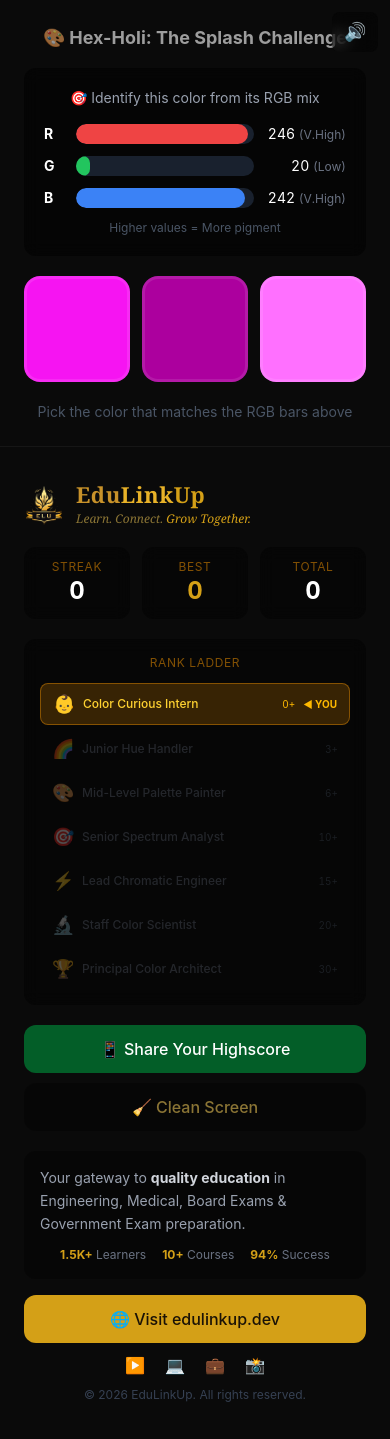
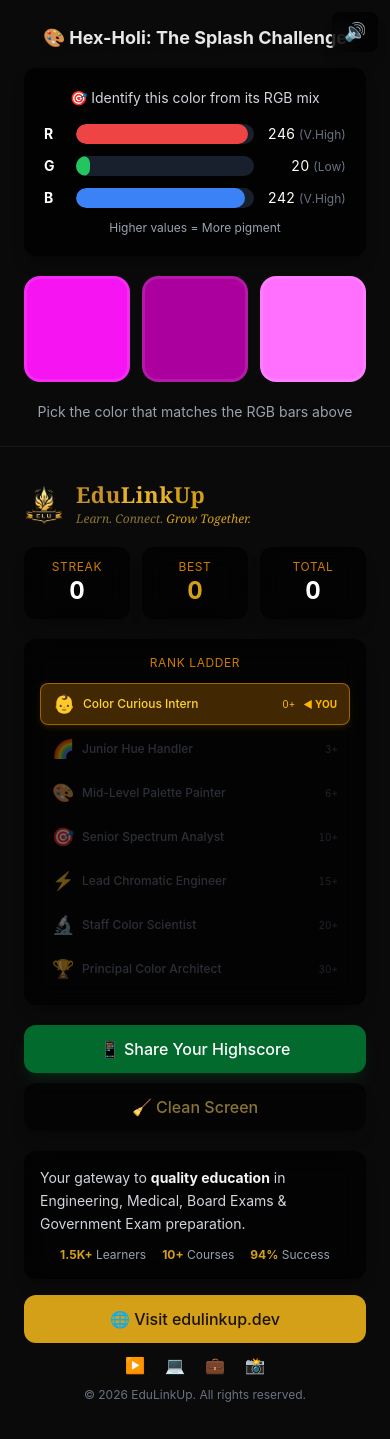
Before and after one commit to pkbros/hex-holi, a React (Vite) app: page / in a window 390 px wide. Built offline with nearby package versions, Linux system fonts and the light colour scheme.

Commit message:
style: increase card opacity, text contrast & add shadow lift effect

```diff
--- a/src/App.tsx
+++ b/src/App.tsx
@@ -77,14 +77,14 @@ function App() {
           {/* Sound toggle */}
           <button
             onClick={() => setSoundEnabled(s => !s)}
-            className="absolute top-3 right-3 bg-black/40 backdrop-blur-sm rounded-lg px-3 py-1.5 text-white text-lg hover:bg-black/60 transition-colors cursor-pointer z-20"
+            className="absolute top-3 right-3 bg-black/70 backdrop-blur-md rounded-lg px-3 py-1.5 text-white text-lg hover:bg-black/80 transition-colors cursor-pointer z-20 shadow-lg"
             title={soundEnabled ? 'Mute' : 'Unmute'}
           >
             {soundEnabled ? '🔊' : '🔇'}
           </button>
 
           <div className="w-full max-w-sm lg:max-w-md mx-auto flex flex-col items-center">
-            <h1 className="text-white text-lg lg:text-2xl font-bold opacity-60 mb-4">
+            <h1 className="text-white text-lg lg:text-2xl font-bold opacity-90 mb-4 drop-shadow-lg">
               🎨 Hex-Holi: The Splash Challenge
             </h1>
 
@@ -96,9 +96,9 @@ function App() {
                 animate={{ opacity: 1, y: 0 }}
                 exit={{ opacity: 0, y: -10 }}
                 transition={{ duration: 0.25 }}
-                className="w-full bg-black/50 backdrop-blur-sm rounded-xl p-5 lg:p-6 mb-5"
+                className="w-full bg-black/75 backdrop-blur-md rounded-xl p-5 lg:p-6 mb-5 shadow-lg shadow-black/30"
               >
-                <p className="text-gray-400 text-sm lg:text-base mb-4 text-center">
+                <p className="text-gray-300 text-sm lg:text-base mb-4 text-center">
                   🎯 Identify this color from its RGB mix
                 </p>
                 <div className="space-y-3 lg:space-y-4">
@@ -120,7 +120,7 @@ function App() {
                     </div>
                   ))}
                 </div>
-                <p className="text-gray-600 text-xs lg:text-sm mt-3 text-center">Higher values = More pigment</p>
+                <p className="text-gray-400 text-xs lg:text-sm mt-3 text-center">Higher values = More pigment</p>
               </motion.div>
             </AnimatePresence>
 
@@ -156,7 +156,7 @@ function App() {
               })}
             </div>
 
-            <p className="text-gray-600 text-sm lg:text-base">Pick the color that matches the RGB bars above</p>
+            <p className="text-gray-400 text-sm lg:text-base drop-shadow">Pick the color that matches the RGB bars above</p>
           </div>
         </div>
 
@@ -188,23 +188,23 @@ function App() {
 
             {/* Score cards */}
             <div className="grid grid-cols-3 gap-3 mb-5">
-              <div className="bg-black/40 backdrop-blur-sm rounded-xl p-3 lg:p-4 text-center">
-                <div className="text-amber-500/50 text-xs lg:text-sm uppercase tracking-wider">Streak</div>
+              <div className="bg-black/70 backdrop-blur-md rounded-xl p-3 lg:p-4 text-center shadow-lg shadow-black/20">
+                <div className="text-amber-500/80 text-xs lg:text-sm uppercase tracking-wider">Streak</div>
                 <div className="text-2xl lg:text-4xl font-bold text-white tabular-nums">{game.currentStreak}</div>
               </div>
-              <div className="bg-black/40 backdrop-blur-sm rounded-xl p-3 lg:p-4 text-center">
-                <div className="text-amber-500/50 text-xs lg:text-sm uppercase tracking-wider">Best</div>
+              <div className="bg-black/70 backdrop-blur-md rounded-xl p-3 lg:p-4 text-center shadow-lg shadow-black/20">
+                <div className="text-amber-500/80 text-xs lg:text-sm uppercase tracking-wider">Best</div>
                 <div className="text-2xl lg:text-4xl font-bold tabular-nums" style={{ color: '#D4A017' }}>{game.bestStreak}</div>
               </div>
-              <div className="bg-black/40 backdrop-blur-sm rounded-xl p-3 lg:p-4 text-center">
-                <div className="text-amber-500/50 text-xs lg:text-sm uppercase tracking-wider">Total</div>
+              <div className="bg-black/70 backdrop-blur-md rounded-xl p-3 lg:p-4 text-center shadow-lg shadow-black/20">
+                <div className="text-amber-500/80 text-xs lg:text-sm uppercase tracking-wider">Total</div>
                 <div className="text-2xl lg:text-4xl font-bold text-white tabular-nums">{game.totalCorrect}</div>
               </div>
             </div>
 
             {/* Rank Ladder */}
-            <div className="bg-black/40 backdrop-blur-sm rounded-xl p-4 mb-5">
-              <div className="text-amber-500/50 text-xs lg:text-sm uppercase tracking-wider mb-3 text-center">Rank Ladder</div>
+            <div className="bg-black/70 backdrop-blur-md rounded-xl p-4 mb-5 shadow-lg shadow-black/20">
+              <div className="text-amber-500/80 text-xs lg:text-sm uppercase tracking-wider mb-3 text-center">Rank Ladder</div>
               <div className="space-y-1">
                 {[...RANKS].reverse().map((r) => {
                   const isCurrent = r.title === rank.title
@@ -214,10 +214,10 @@ function App() {
                       key={r.min}
                       className={`flex items-center gap-2 px-3 py-1.5 lg:py-2 rounded-lg transition-all ${
                         isCurrent
-                          ? 'bg-amber-500/20 border border-amber-500/40'
+                          ? 'bg-amber-500/25 border border-amber-500/50 shadow-md shadow-amber-500/10'
                           : isAchieved
-                            ? 'opacity-60'
-                            : 'opacity-30'
+                            ? 'opacity-70'
+                            : 'opacity-40'
                       }`}
                     >
                       <span className="text-lg lg:text-xl shrink-0">{r.emoji}</span>
@@ -240,13 +240,13 @@ function App() {
             <div className="space-y-2.5 mb-5">
               <button
                 onClick={handleBrag}
-                className="w-full bg-green-700/70 hover:bg-green-600 text-white px-4 py-3 rounded-xl text-base lg:text-lg font-medium transition-colors cursor-pointer"
+                className="w-full bg-green-700/80 hover:bg-green-600 text-white px-4 py-3 rounded-xl text-base lg:text-lg font-medium transition-colors cursor-pointer shadow-lg shadow-green-900/30"
               >
                 📱 Share Your Highscore
               </button>
               <button
                 onClick={handleClean}
-                className="w-full bg-black/30 hover:bg-black/50 px-4 py-3 rounded-xl text-base lg:text-lg font-medium transition-colors cursor-pointer"
+                className="w-full bg-black/60 hover:bg-black/70 px-4 py-3 rounded-xl text-base lg:text-lg font-medium transition-colors cursor-pointer shadow-lg shadow-black/20"
                 style={{ color: '#8B7535' }}
               >
                 🧹 Clean Screen
@@ -254,14 +254,14 @@ function App() {
             </div>
 
             {/* About */}
-            <div className="bg-black/30 backdrop-blur-sm rounded-xl p-4 mb-4">
-              <p className="text-gray-400 text-sm lg:text-base leading-relaxed mb-3">
-                Your gateway to <strong className="text-gray-300">quality education</strong> in Engineering, Medical, Board Exams & Government Exam preparation.
+            <div className="bg-black/70 backdrop-blur-md rounded-xl p-4 mb-4 shadow-lg shadow-black/20">
+              <p className="text-gray-300 text-sm lg:text-base leading-relaxed mb-3">
+                Your gateway to <strong className="text-gray-100">quality education</strong> in Engineering, Medical, Board Exams & Government Exam preparation.
               </p>
               <div className="flex gap-4 justify-center text-xs lg:text-sm">
-                <span><strong style={{ color: '#D4A017' }}>1.5K+</strong> <span className="text-gray-500">Learners</span></span>
-                <span><strong style={{ color: '#D4A017' }}>10+</strong> <span className="text-gray-500">Courses</span></span>
-                <span><strong style={{ color: '#D4A017' }}>94%</strong> <span className="text-gray-500">Success</span></span>
+                <span><strong style={{ color: '#D4A017' }}>1.5K+</strong> <span className="text-gray-400">Learners</span></span>
+                <span><strong style={{ color: '#D4A017' }}>10+</strong> <span className="text-gray-400">Courses</span></span>
+                <span><strong style={{ color: '#D4A017' }}>94%</strong> <span className="text-gray-400">Success</span></span>
               </div>
             </div>
 
@@ -287,7 +287,7 @@ function App() {
                      className="text-gray-600 hover:text-amber-400 text-base lg:text-lg transition-colors">{s.icon}</a>
                 ))}
               </div>
-              <p className="text-gray-700 text-xs">© 2026 EduLinkUp. All rights reserved.</p>
+              <p className="text-gray-500 text-xs">© 2026 EduLinkUp. All rights reserved.</p>
             </div>
           </div>
         </div>
```
